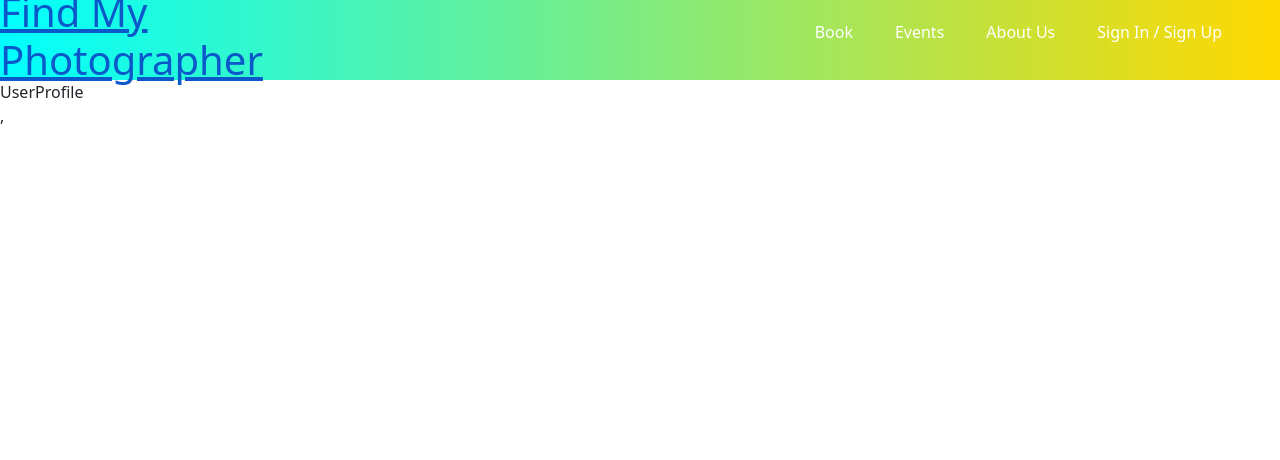
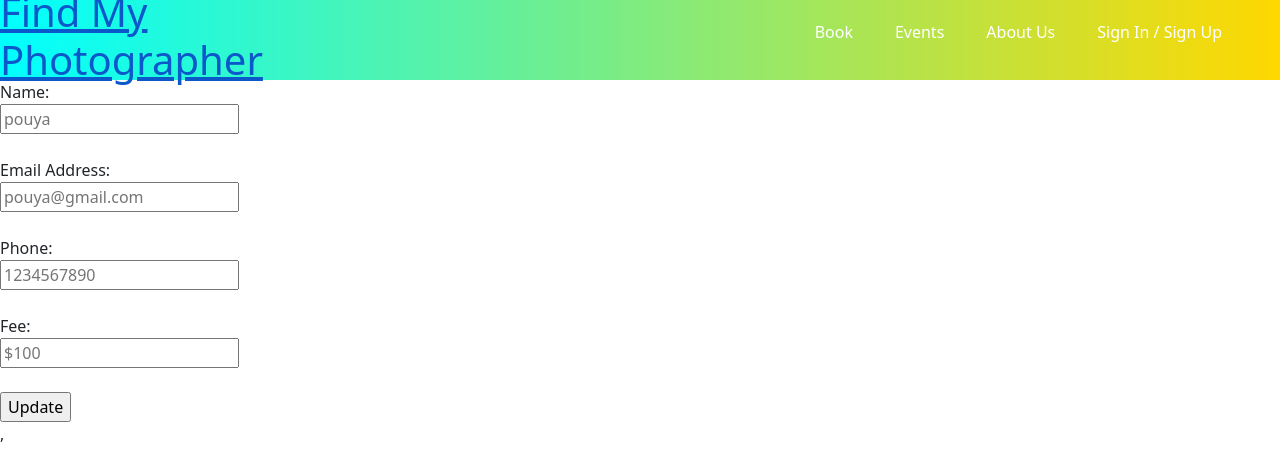
Before and after one commit to pouyajamali/FindMyPhotographer, a React (Create React App) app: page /userProfile in a window 1280 px wide. Shown: the top 460 px of the page. Built offline with nearby package versions, Linux system fonts and the light colour scheme.

Commit message:
User account form added!

```diff
--- a/src/components/UserProfile/UserProfile.jsx
+++ b/src/components/UserProfile/UserProfile.jsx
@@ -1,26 +1,57 @@
 import axios from 'axios';
 import {useState, useEffect} from 'react';
+import $ from 'jquery';
 
+export const useInput = initialValue => {
+	const [value, setValue] = useState(initialValue);
+
+	return {
+	  value,
+	  setValue,
+	  reset: () => setValue(""),
+	  bind: {
+		value,
+		onChange: event => {
+		  setValue(event.target.value);
+		}
+	  }
+	};
+  };
+
+function UserProfile(props) {
+
+		//Dummy: To be deleted
 		var dummy_photographer_user = {
 			_id: "1",
 			name: "pouya",
 			email: "pouya@gmail.com",
 			phone: "1234567890",
 			fees: "$100",
-	tags: ["wedding", "cars"],
+			tags: [" weddings ", " cars "],
 			type: "photographer"
 		}
 
-var dummy_client_user = {
-	_id: "0",
-	name: "kazi",
-	email: "kazi@sfu.ca",
-	phone: "0987654321",
-	budget: "$150",
-	type: "client"
+		const { value:Name, bind:bindName, reset:resetName } = useInput('');
+		const { value:Email, bind:bindEmail, reset:resetEmail } = useInput('');
+		const { value:Phone, bind:bindPhone, reset:resetPhone} = useInput('');
+		const { value:Fee, bind:bindFee, reset:resetFee} = useInput('');
+
+		const handleSubmit = (evt) => {
+			var dummy_photographer_user = {
+				_id: "1",
+				name: Name,
+				email: Email,
+				phone: Phone,
+				fees: Fee,
+				tags: [" weddings ", " cars "],
+				type: "photographer"
 			}
-
-function UserProfile() {
+			evt.preventDefault();
+			alert(dummy_photographer_user.name);
+			resetName();
+			resetEmail();
+			resetPhone();
+		}
 
 		var [user] = useState(0);
 
@@ -37,10 +68,17 @@ function UserProfile() {
 		}, []);
 
 		return (
-		<div>
-			UserProfile
-		</div>
+		  <form onSubmit={handleSubmit}>
+			<label>Name:</label><br/>
+			<input type="text" placeholder={dummy_photographer_user.name} {...bindName} /><br/><br/>
+			<label>Email Address:</label><br/>
+			<input type="text" placeholder={dummy_photographer_user.email} {...bindEmail} /><br/><br/>
+			<label>Phone:</label><br/>
+			<input type="text" placeholder={dummy_photographer_user.phone} {...bindPhone} /><br/><br/>
+			<label>Fee:</label><br/>
+			<input type="text" placeholder={dummy_photographer_user.fees} {...bindFee} /><br/><br/>
+			<input type="submit" value="Update" />
+		  </form>
 		);
 	  }
-
 export default UserProfile
```
Lines whose indentation alone changed are shown as unchanged.
